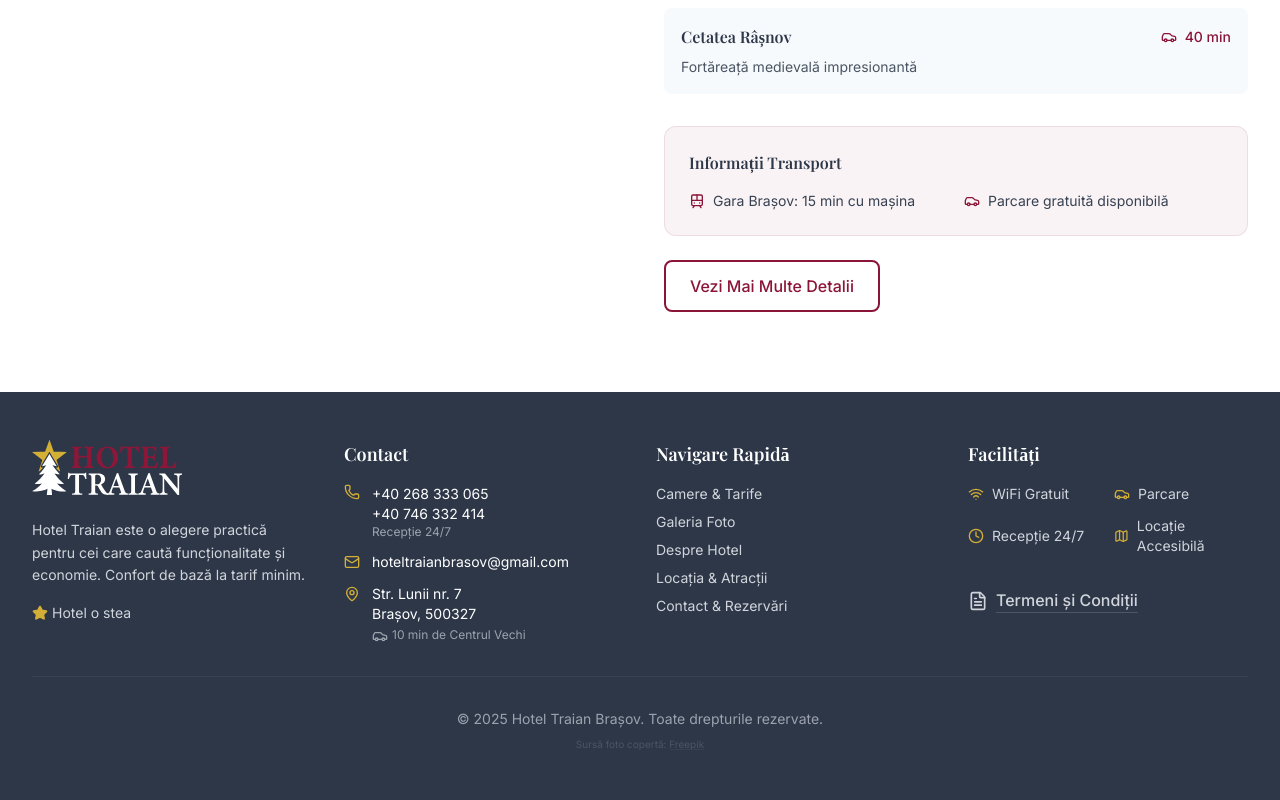
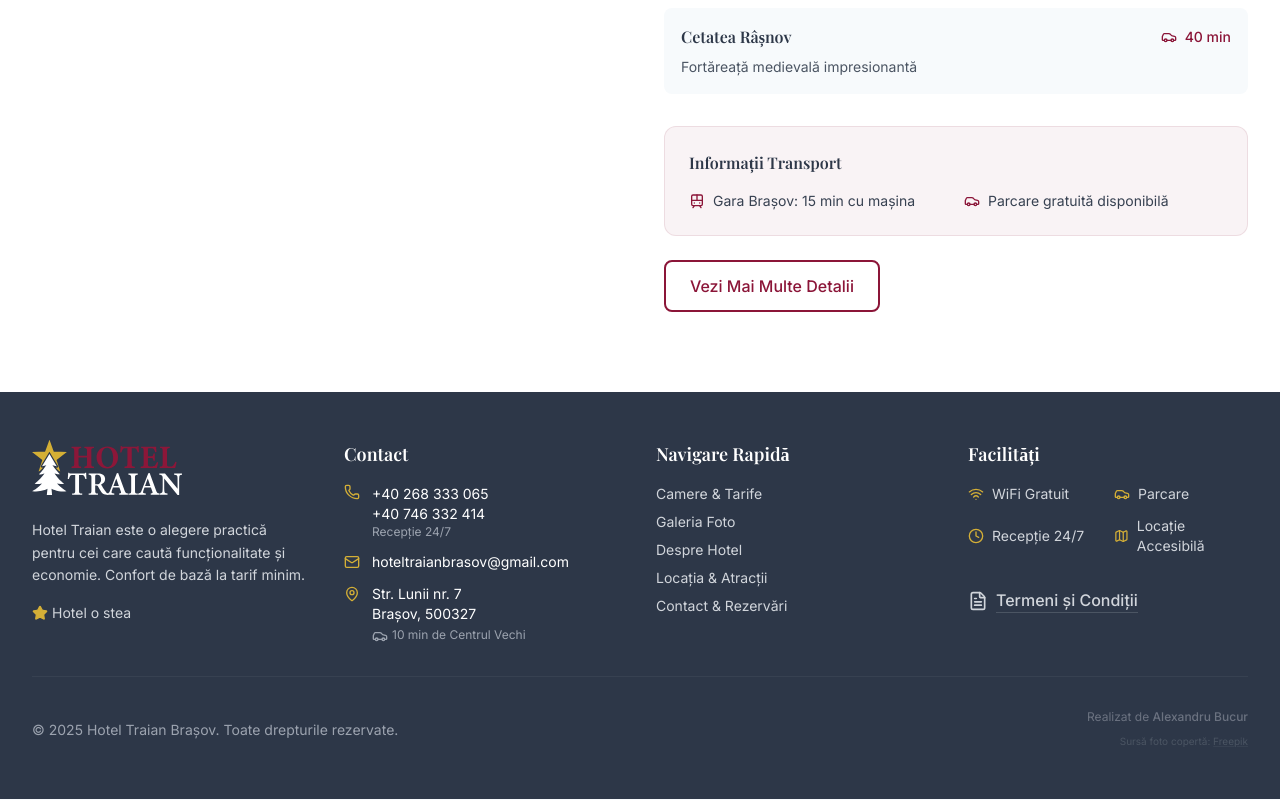
Before and after one commit to alexandrubucurdev/hote-traian-2025, a Next.js app: page / in a window 1280 px wide. Shown: the part 4379-5179 px from the top of the page. Built offline with nearby package versions, Linux system fonts and the light colour scheme; a web font is replaced by a local one.

Commit message:
footer created by

```diff
--- a/components/layout/Footer.tsx
+++ b/components/layout/Footer.tsx
@@ -3,7 +3,6 @@
 import React from "react";
 import Link from "next/link";
 import Image from "next/image";
-// 1. Importăm hook-ul de navigare
 import { usePathname } from "next/navigation";
 import {
      Phone,
@@ -18,16 +17,13 @@ import {
 } from "lucide-react";
 
 export default function Footer() {
-     // 2. Aflăm pagina curentă
      const pathname = usePathname();
-
-     // Verificăm dacă suntem pe prima pagină
      const isHomePage = pathname === "/";
 
      return (
           <footer className="bg-traian-charcoal text-white">
                <div className="max-w-7xl mx-auto px-4 sm:px-6 lg:px-8 py-12">
-                    <div className="grid grid-cols-1 md:grid-cols-2 lg:grid-cols-4 gap-8">
+                    <div className="grid grid-cols-1 md:grid-cols-2 lg:grid-cols-4 gap-8 mb-8">
                          {/* Hotel Info */}
                          <div className="lg:col-span-1">
                               <Image
@@ -195,19 +191,31 @@ export default function Footer() {
                          </div>
                     </div>
 
-                    {/* Bottom Bar */}
-                    <div className="border-t border-gray-700 mt-8 pt-8">
-                         <div className="flex flex-col justify-center items-center space-y-2">
-                              <div className="text-center text-sm text-gray-400">
+                    {/* --- BOTTOM BAR --- */}
+                    <div className="border-t border-gray-700 pt-8">
+                         <div className="flex flex-col md:flex-row justify-between items-center gap-4 text-sm text-gray-400">
+                              {/* Stânga: Copyright */}
+                              <div className="text-center md:text-left">
                                    © {new Date().getFullYear()} Hotel Traian
                                    Brașov. Toate drepturile rezervate.
                               </div>
 
-                              {/* 3. AICI ESTE MODIFICAREA:
-                Acest div apare DOAR dacă ești pe pagina principală (isHomePage === true)
-            */}
+                              {/* Dreapta: Credite (Autor + Freepik) */}
+                              <div className="flex flex-col items-center md:items-end space-y-1.5">
+                                   {/* Credit Autor - ACUM ÎN ROMÂNĂ */}
+                                   <div className="text-xs text-gray-500">
+                                        Realizat de{" "}
+                                        <a
+                                             href="#" // Link portofoliu
+                                             className="hover:text-traian-gold transition-colors font-medium"
+                                        >
+                                             Alexandru Bucur
+                                        </a>
+                                   </div>
+
+                                   {/* Credit Freepik (Doar pe Home) - ACUM ÎN ROMÂNĂ */}
                                    {isHomePage && (
-                                   <div className="text-center text-[10px] text-gray-600 mt-2">
+                                        <div className="text-[10px] text-gray-600">
                                              Sursă foto copertă:{" "}
                                              <a
                                                   href="https://www.freepik.com/"
@@ -222,6 +230,7 @@ export default function Footer() {
                               </div>
                          </div>
                     </div>
+               </div>
           </footer>
      );
 }
```
Lines whose indentation alone changed are shown as unchanged.
